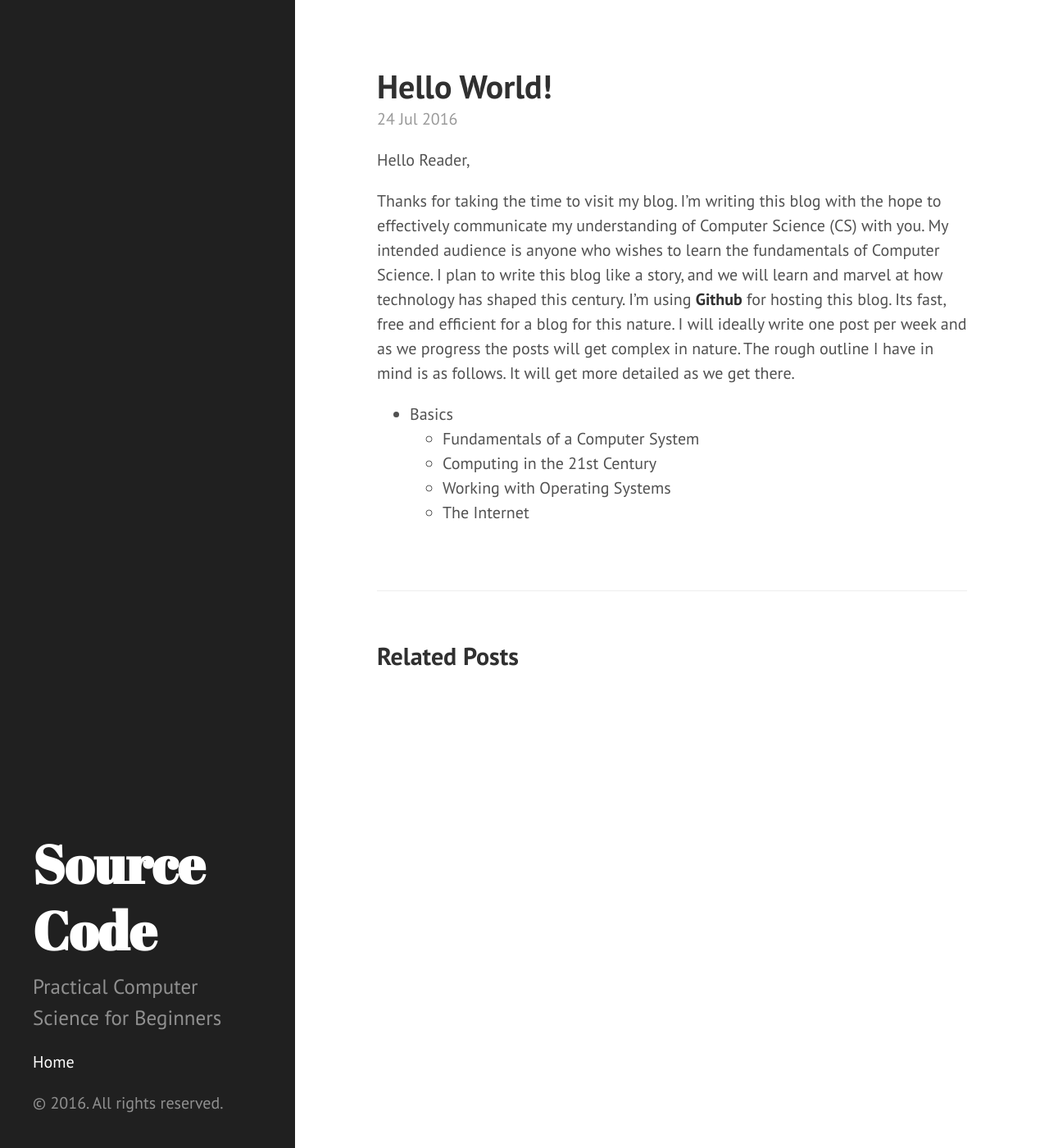
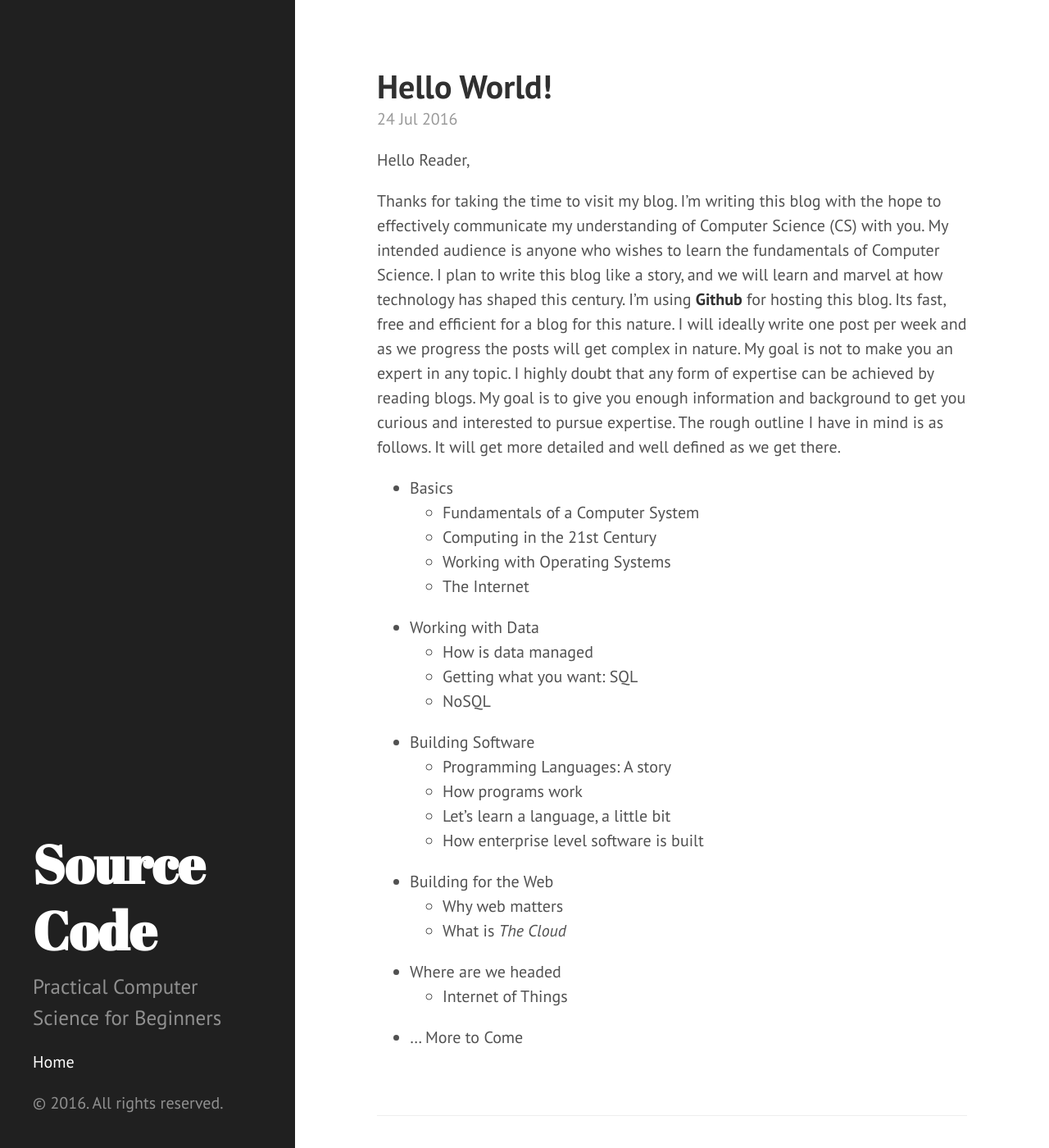
Before and after one commit to vikas-bhardwaj/vikas-bhardwaj.github.io, a Jekyll site: the page built from _posts/2016-07-24-whoami.markdown, in a window 1280 px wide and 1400 px high. Shown: the whole window at 82% size. Built offline with Jekyll 4.4.1, drawn with Linux system fonts in a browser that asks for light colours.

Commit message:
Post update: Hello World!

```diff
--- a/_posts/2016-07-24-whoami.markdown
+++ b/_posts/2016-07-24-whoami.markdown
@@ -5,10 +5,25 @@ layout: post
 ---
 Hello Reader,
 
-Thanks for taking the time to visit my blog. I'm writing this blog with the hope to effectively communicate my understanding of Computer Science (CS) with you. My intended audience is anyone who wishes to learn the fundamentals of Computer Science. I plan to write this blog like a story, and we will learn and marvel at how technology has shaped this century. I'm using **Github** for hosting this blog. Its fast, free and efficient for a blog for this nature. I will ideally write one post per week and as we progress the posts will get complex in nature. The rough outline I have in mind is as follows. It will get more detailed as we get there.
+Thanks for taking the time to visit my blog. I'm writing this blog with the hope to effectively communicate my understanding of Computer Science (CS) with you. My intended audience is anyone who wishes to learn the fundamentals of Computer Science. I plan to write this blog like a story, and we will learn and marvel at how technology has shaped this century. I'm using [**Github**](http://github.com) for hosting this blog. Its fast, free and efficient for a blog for this nature. I will ideally write one post per week and as we progress the posts will get complex in nature. My goal is not to make you an expert in any topic. I highly doubt that any form of expertise can be achieved by reading blogs. My goal is to give you enough information and background to get you curious and interested to pursue expertise. The rough outline I have in mind is as follows. It will get more detailed and well defined as we get there.
 
 * Basics
   - Fundamentals of a Computer System
   - Computing in the 21st Century
   - Working with Operating Systems
   - The Internet
+* Working with Data
+  - How is data managed
+  - Getting what you want: SQL
+  - NoSQL
+* Building Software
+  - Programming Languages: A story
+  - How programs work
+  - Let's learn a language, a little bit
+  - How enterprise level software is built
+* Building for the Web
+  - Why web matters
+  - What is *The Cloud*
+* Where are we headed
+  - Internet of Things
+* ... More to Come
```
